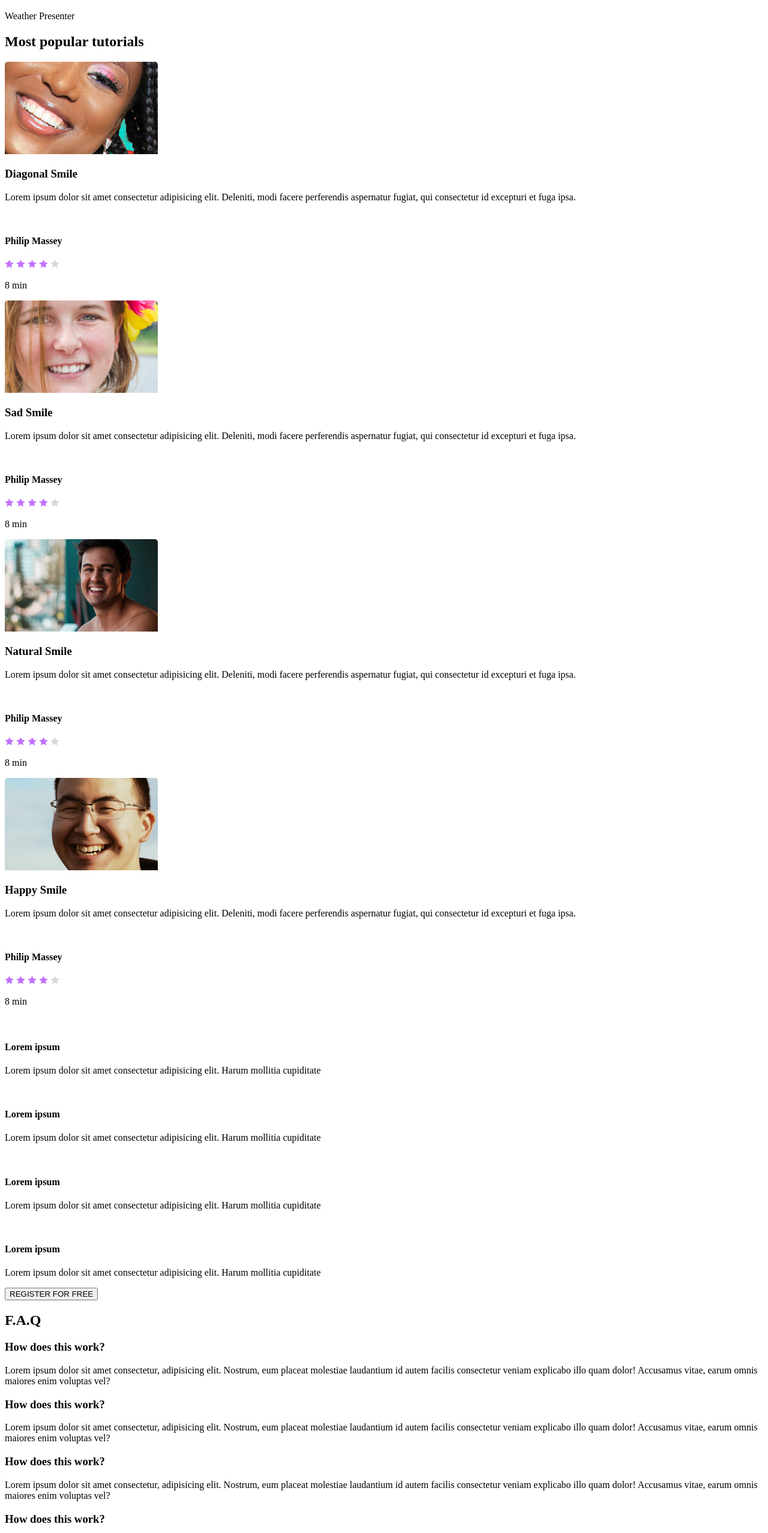
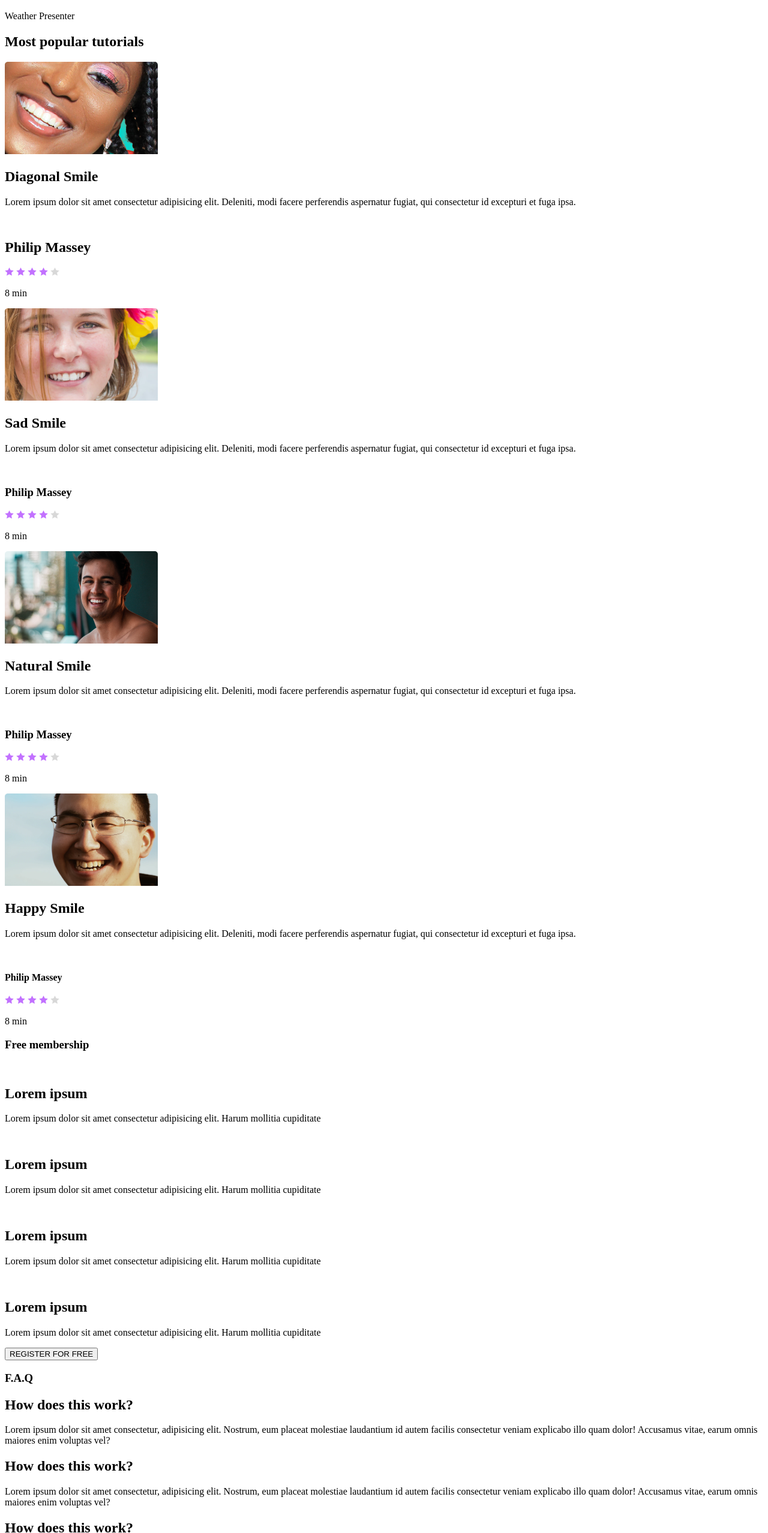
Before and after one commit to Elizbeh/holbertonschool-web-development, a plain HTML site: page html_advanced/index.html in a window 1280 px wide. Shown: the part 1029-3585 px from the top of the page at 60% size. Drawn offline with Linux system fonts and the light colour scheme.

Commit message:
Correct tags

```diff
--- a/html_advanced/index.html
+++ b/html_advanced/index.html
@@ -68,14 +68,14 @@
       </div>
     </section>
     <section>
-      <h2>Most popular tutorials</h2>
+      <h1>Most popular tutorials</h1>
       <div>
         <img src="images/preview.png" alt="">
-        <h3>Diagonal Smile</h3>
+        <h2>Diagonal Smile</h2>
         <p>Lorem ipsum dolor sit amet consectetur adipisicing elit. Deleniti, modi facere perferendis aspernatur fugiat, qui consectetur id excepturi et fuga ipsa.</p>
         <div>
           <img src="images/1.1.png" alt="">
-          <h4>Philip Massey</h4>
+          <h2>Philip Massey</h2>
           <div>
             <img src="images/Star.png" alt="">
             <img src="images/Star.png" alt="">
@@ -87,11 +87,11 @@
         </div>
         <div>
           <img src="images/preview1.png" alt="">
-          <h3>Sad Smile</h3>
+          <h2>Sad Smile</h2>
           <p>Lorem ipsum dolor sit amet consectetur adipisicing elit. Deleniti, modi facere perferendis aspernatur fugiat, qui consectetur id excepturi et fuga ipsa.</p>
           <div>
             <img src="images/1.2.png" alt="">
-            <h4>Philip Massey</h4>
+            <h3>Philip Massey</h3>
             <div>
               <img src="images/Star.png" alt="">
               <img src="images/Star.png" alt="">
@@ -103,11 +103,11 @@
           </div>
           <div>
             <img src="images/preview2.png" alt="">
-            <h3>Natural Smile</h3>
+            <h2>Natural Smile</h2>
             <p>Lorem ipsum dolor sit amet consectetur adipisicing elit. Deleniti, modi facere perferendis aspernatur fugiat, qui consectetur id excepturi et fuga ipsa.</p>
             <div>
               <img src="images/1.3.png" alt="">
-              <h4>Philip Massey</h4>
+              <h3>Philip Massey</h3>
               <div>
                 <img src="images/Star.png" alt="">
                 <img src="images/Star.png" alt="">
@@ -119,7 +119,7 @@
             </div>
             <div>
               <img src="images/preview3.png" alt="">
-              <h3>Happy Smile</h3>
+              <h2>Happy Smile</h2>
               <p>Lorem ipsum dolor sit amet consectetur adipisicing elit. Deleniti, modi facere perferendis aspernatur fugiat, qui consectetur id excepturi et fuga ipsa.</p>
               <div>
                 <img src="images/1.4.png" alt="">
@@ -134,49 +134,49 @@
                 </div>
               </div>
               <section>
-                <h3></h3>
+                <h1>Free membership</h1>
                 <div>
                   <img src="images/smile.png" alt="">
-                  <h4>Lorem ipsum</h4>
+                  <h2>Lorem ipsum</h2>
                   <p>Lorem ipsum dolor sit amet consectetur adipisicing elit. Harum mollitia cupiditate</p>
                 </div>
                 <div>
                   <img src="images/smile.png" alt="">
-                  <h4>Lorem ipsum</h4>
+                  <h2>Lorem ipsum</h2>
                   <p>Lorem ipsum dolor sit amet consectetur adipisicing elit. Harum mollitia cupiditate</p>
                 </div>
                 <div>
                   <img src="images/smile.png" alt="">
-                  <h4>Lorem ipsum</h4>
+                  <h2>Lorem ipsum</h2>
                   <p>Lorem ipsum dolor sit amet consectetur adipisicing elit. Harum mollitia cupiditate</p>
                 </div>
                 <div>
                   <img src="images/smile.png" alt="">
-                  <h4>Lorem ipsum</h4>
+                  <h2>Lorem ipsum</h2>
                   <p>Lorem ipsum dolor sit amet consectetur adipisicing elit. Harum mollitia cupiditate</p>
                 </div>
                 <button>REGISTER FOR FREE</button>
               </section>
               <section>
-                <h2>F.A.Q</h2>
+                <h1>F.A.Q</h1>
                 <div>
                   <div>
                     <div>
-                      <h3>How does this work?</h3>
+                      <h2>How does this work?</h2>
                       <p>Lorem ipsum dolor sit amet consectetur, adipisicing elit. Nostrum, eum placeat molestiae laudantium id autem facilis consectetur veniam explicabo illo quam dolor! Accusamus vitae, earum omnis maiores enim voluptas vel?</p>
                     </div>
                     <div>
-                      <h3>How does this work?</h3>
+                      <h2>How does this work?</h2>
                       <p>Lorem ipsum dolor sit amet consectetur, adipisicing elit. Nostrum, eum placeat molestiae laudantium id autem facilis consectetur veniam explicabo illo quam dolor! Accusamus vitae, earum omnis maiores enim voluptas vel?</p>
                     </div>
                   </div>
                   <div>
                     <div>
-                      <h3>How does this work?</h3>
+                      <h2>How does this work?</h2>
                       <p>Lorem ipsum dolor sit amet consectetur, adipisicing elit. Nostrum, eum placeat molestiae laudantium id autem facilis consectetur veniam explicabo illo quam dolor! Accusamus vitae, earum omnis maiores enim voluptas vel?</p>
                     </div>
                     <div>
-                      <h3>How does this work?</h3>
+                      <h2>How does this work?</h2>
                       <p>Lorem ipsum dolor sit amet consectetur, adipisicing elit. Nostrum, eum placeat molestiae laudantium id autem facilis consectetur veniam explicabo illo quam dolor! Accusamus vitae, earum omnis maiores enim voluptas vel?</p>
                     </div>
                   </div>
@@ -193,12 +193,12 @@
       <div>
         <img src="images/logo.png" alt="logo">
         <div>
-          <a href=""><img src="images/Facebook_White.png" alt=""></a>
-          <a href=""><img src="images/Twitter_White.png" alt=""></a>
-          <a href=""><img src="images/Instagram_White.png" alt=""></a>
+          <a href="https://www.facebook.com"><img src="images/Facebook_White.png" alt=""></a>
+          <a href="https://www.twitter.com"><img src="images/Twitter_White.png" alt=""></a>
+          <a href="https://www.instagram.com"><img src="images/Instagram_White.png" alt=""></a>
         </div>
       </div>
-      <p></p>
+      <p>&copy;smileschool 2020</p>
     </div>
   </footer>
 
```
